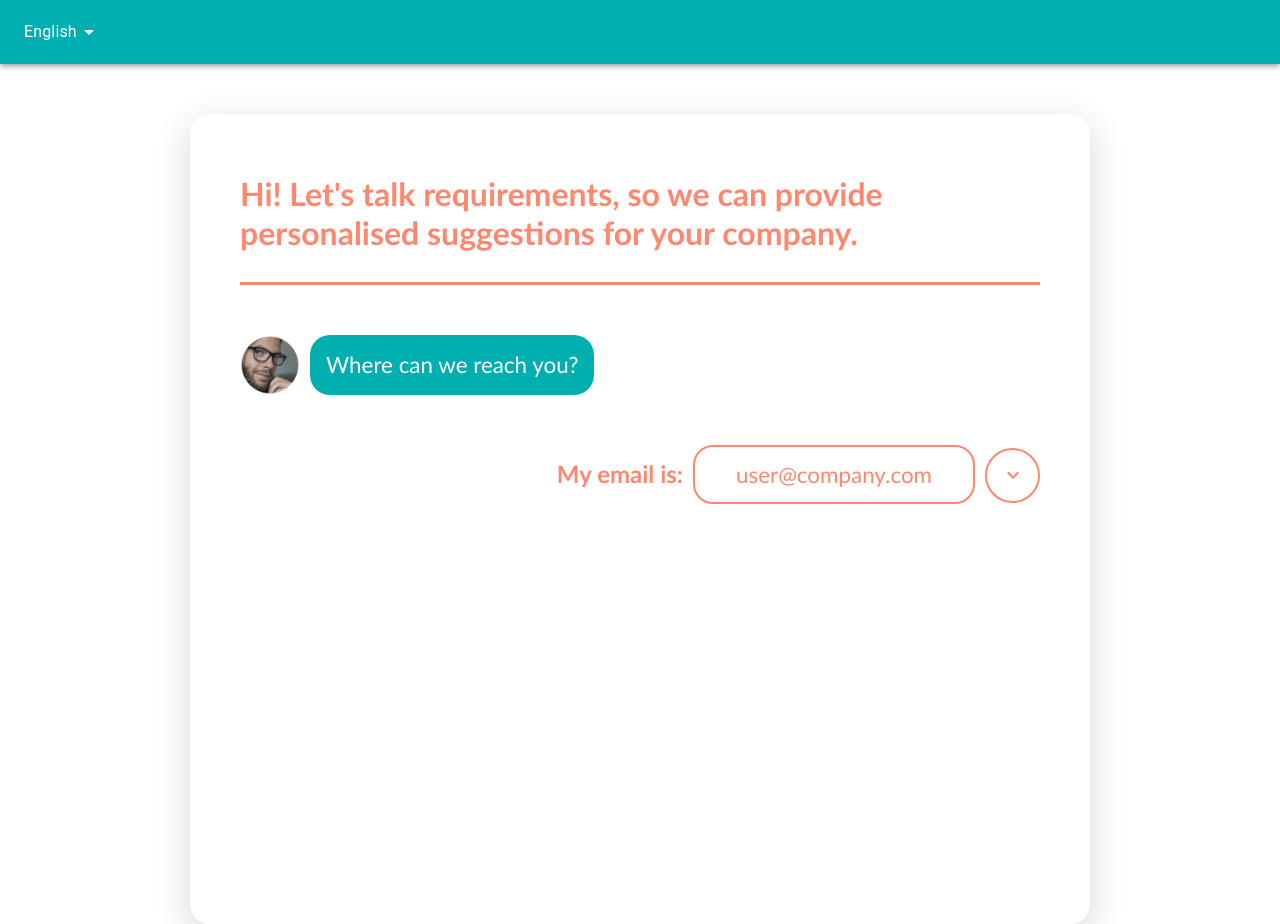
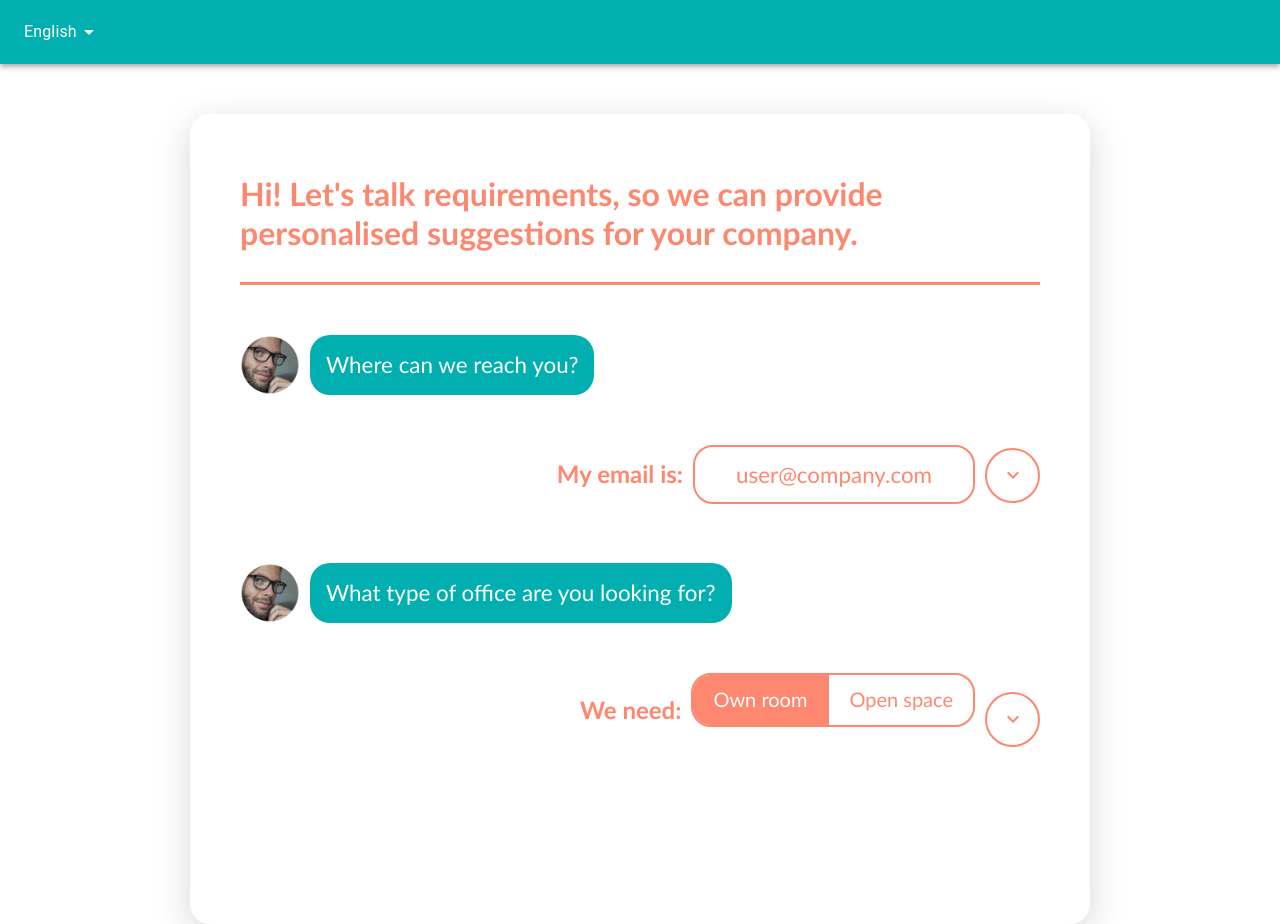
Before and after one commit to SevaDer14/flex_coast_client, a React (Create React App) app: page /inquiry in a window 1280 px wide. Built offline with nearby package versions, Linux system fonts and the light colour scheme.

Commit message:
adds toggle input to the answer component

```diff
--- a/src/components/Answer.jsx
+++ b/src/components/Answer.jsx
@@ -22,6 +22,25 @@ const Answer = ({ text, type, placeholder, questionKey }) => {
       <h3>{text}</h3>
       <div>
         <form onSubmit={(event) => setAnswer(event)}>
+          {type === 'toggle-btn' ? (
+            <div className='radio-group'>
+              <input
+                type='radio'
+                id='own-room'
+                data-cy='own-room-btn'
+                name='selector'
+                checked
+              />
+              <label for='own-room'>Own room</label>
+              <input
+                type='radio'
+                id='open-space'
+                data-cy='open-space-btn'
+                name='selector'
+              />
+              <label for='open-space'>Open space</label>
+            </div>
+          ) : (
             <input
               className={filled ? 'input-filled' : 'input'}
               data-cy='input'
@@ -33,6 +52,7 @@ const Answer = ({ text, type, placeholder, questionKey }) => {
               }}
               placeholder={placeholder}
             />
+          )}
 
           <IconButton
             className={`done-btn${filled}`}
--- a/src/components/Inquiry/OfficeTypeInquiry.jsx
+++ b/src/components/Inquiry/OfficeTypeInquiry.jsx
@@ -3,20 +3,19 @@ import Question from '../Question'
 import Answer from '../Answer'
 import { useTranslation } from 'react-i18next'
 
-const EmailInquiry = () => {
+const OfficeTypeInquiry = () => {
   const { t } = useTranslation()
 
   return (
     <div data-cy='office-type-container'>
       <Question text={t('question.office_type')} />
       <Answer
-        text={t('answer.email')}
-        type='radio'
-        placeholder='user@company.com'
+        text={t('answer.office_type')}
+        type='toggle-btn'
         questionKey='office_type'
       />
     </div>
   )
 }
 
-export default EmailInquiry
+export default OfficeTypeInquiry
--- a/src/locales/en.js
+++ b/src/locales/en.js
@@ -8,11 +8,13 @@ const en = {
     question: {
       email: 'Where can we reach you?',
       size: 'How big is your team?',
+      office_type: 'What type of office are you looking for?',
     },
 
     answer: {
       email: 'My email is: ',
       size: 'We are a group of: ',
+      office_type: 'We need: ',
     },
     submitButton: 'Submit',
   },
--- a/src/locales/se.js
+++ b/src/locales/se.js
@@ -8,11 +8,13 @@ const se = {
     question: {
       email: 'Hur kan vi kontakta dig?',
       size: 'Hur stort är ditt team?',
+      office_type: 'Vilken typ av kontor letar du efter?',
     },
 
     answer: {
       email: 'Min email är: ',
       size: 'Vi är en grupp av: ',
+      office_type: 'Vi behöver: ',
     },
     submitButton: 'Skicka in',
   },
--- a/src/styles/styles.css
+++ b/src/styles/styles.css
@@ -227,7 +227,7 @@ input[type='number']::-webkit-outer-spin-button {
   color: #fe876f;
 }
 
-.type-field-container .input[type=number], .type-field-container .input-filled[type=number] {
+.type-field-container .input[type='number'], .type-field-container .input-filled[type='number'] {
   width: 100px;
 }
 
@@ -274,6 +274,38 @@ input[type='number']::-webkit-outer-spin-button {
   color: white;
 }
 
+.type-field-container .radio-group {
+  border-radius: 20px;
+  height: 50px;
+  margin-right: 10px;
+  border: 2px solid #fe876f;
+  display: inline-block;
+  overflow: hidden;
+}
+
+.type-field-container .radio-group input[type='radio'] {
+  visibility: hidden;
+  display: none;
+}
+
+.type-field-container .radio-group label {
+  height: 55px;
+  font-size: 20px;
+  color: #fe876f;
+  display: inline-block;
+  cursor: pointer;
+  padding: 12px 20px;
+}
+
+.type-field-container .radio-group input[type='radio']:checked + label {
+  color: white;
+  background: #fe876f;
+}
+
+.type-field-container .radio-group label + input[type='radio'] + label {
+  border-left: 2px solid #fe876f;
+}
+
 .welcomeMessage {
   padding-bottom: 30px;
   border-bottom: 3px solid #fe876f;
--- a/src/styles/styles.scss
+++ b/src/styles/styles.scss
@@ -104,7 +104,7 @@ $mobile: 520px;
       color: $secondaryColor;
     }
 
-    &[type=number] {
+    &[type='number'] {
       width: 100px;
     }
 
@@ -133,9 +133,6 @@ $mobile: 520px;
         color: white;
       }
     }
-    // &:focus {
-    //   background-color: $secondaryColor;
-    // }
     &-filled {
       @extend .done-btn;
       background-color: $secondaryColor;
@@ -148,7 +145,46 @@ $mobile: 520px;
         color: white;
       }
     }
+  }
 
+  .radio-group {
+    border-radius: 20px;
+    // text-align: center;
+    height: 50px;
+    margin-right: 10px;
+    // outline: none;
+    border: 2px solid $secondaryColor;
+    // color: $secondaryColor;
+    // height: 50px;
+    // border: 2px solid $secondaryColor;
+    display: inline-block;
+    // // margin: 20px;
+    // border-radius: 10px;
+     overflow: hidden;
+
+    input[type='radio'] {
+      visibility: hidden;
+      display: none;
+      // padding: 10px;
+    }
+
+    label {
+      height: 55px;
+      font-size: 20px;
+      color: $secondaryColor;
+      display: inline-block;
+      cursor: pointer;
+      padding: 12px 20px;
+    }
+
+    input[type='radio']:checked + label {
+      color: lighten(white, 60%);
+      background: $secondaryColor;
+    }
+
+    label + input[type='radio'] + label {
+      border-left: 2px solid $secondaryColor;
+    }
   }
 }
 
--- a/src/views/QuestionaryForm.jsx
+++ b/src/views/QuestionaryForm.jsx
@@ -6,6 +6,7 @@ import { useSelector } from 'react-redux'
 import { useTranslation } from 'react-i18next'
 import EmailInquiry from '../components/Inquiry/EmailInquiry'
 import CompanySizeInquiry from '../components/Inquiry/CompanySizeInquiry'
+import OfficeTypeInquiry from '../components/Inquiry/OfficeTypeInquiry'
 
 const QuestionaryForm = () => {
   const { submitMessage, formData } = useSelector((state) => state)
@@ -19,12 +20,13 @@ const QuestionaryForm = () => {
 
       <EmailInquiry />
       {formData.email && <CompanySizeInquiry />}
-
+      <OfficeTypeInquiry />
       {submitMessage ? (
         <>
           <Question dataCy='on-submit-message' text={submitMessage} />
         </>
-      ) : ( formData.size && (
+      ) : (
+        formData.size && (
           <Button
             data-cy='submit-btn'
             onClick={() => Inquiries.create(formData)}>
```
Also changed, not shown: 1 other file (tests, documents, lock files or other folders). Lines whose indentation alone changed are shown as unchanged.
